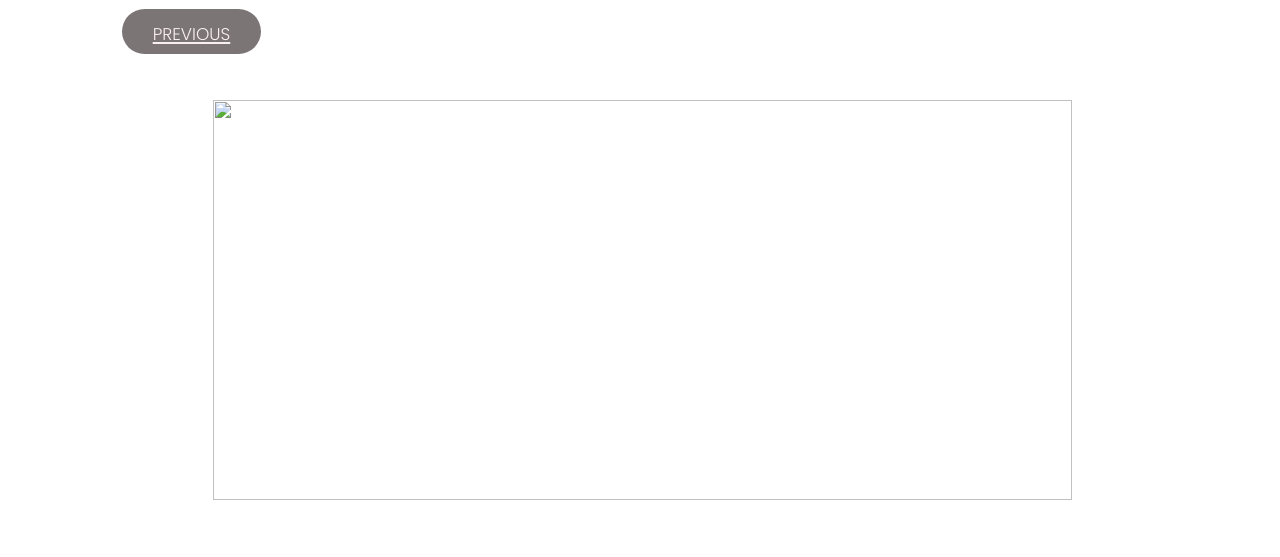
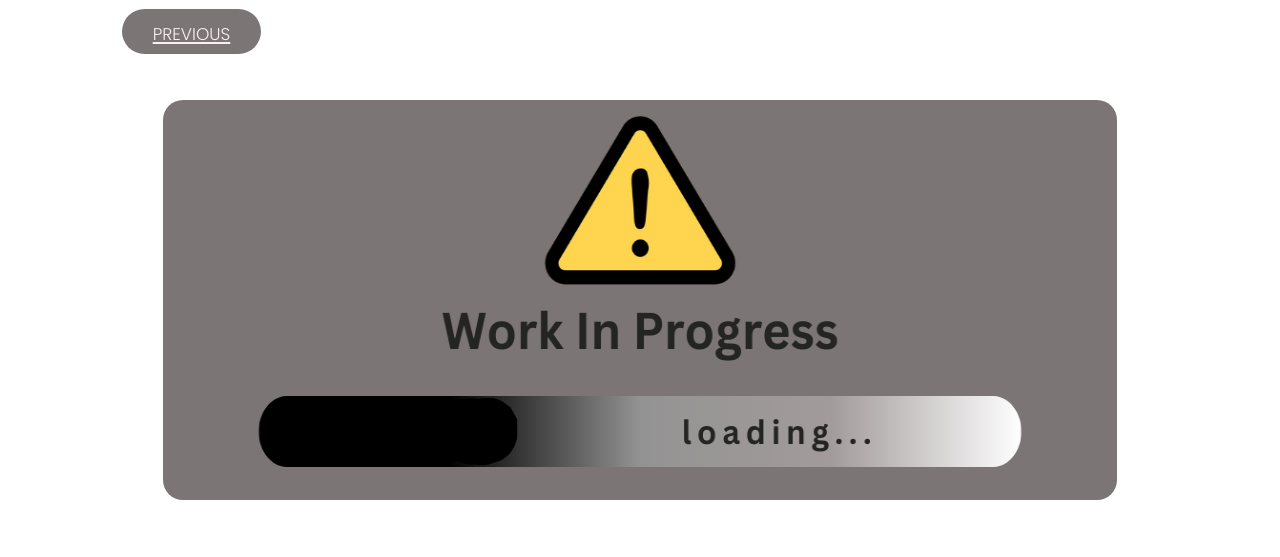
Before and after one commit to rickibeckless/EnglishCompI-PortfolioApp, a website: page public/pages/projects/work-three.html in a window 1280 px wide. Shown: the part 236-793 px from the top of the page. Drawn offline with Linux system fonts and the light colour scheme.

Commit message:
img updates

```diff
--- a/public/pages/projects/work-three.html
+++ b/public/pages/projects/work-three.html
@@ -41,7 +41,7 @@
                 </div>
                 <div class="project-content">
                     <figure>
-                        <img class="content-img" src="" alt="">
+                        <img class="content-img" src="../../imgs/projectImgs/wip-project-img.png" alt="work in progress image with caution sign">
                         <figcaption class="c-img-caption"></figcaption>
                     </figure>
                     <blockquote class="content-intro">
--- a/public/script/mainScript/mainScript.js
+++ /dev/null
@@ -1 +0,0 @@
-import "./topconScript.js";
```
Also changed, not shown: public/pages/projects/work-two.html (+1 -1 lines), public/imgs/projectImgs/wip-project-img.png (added).
